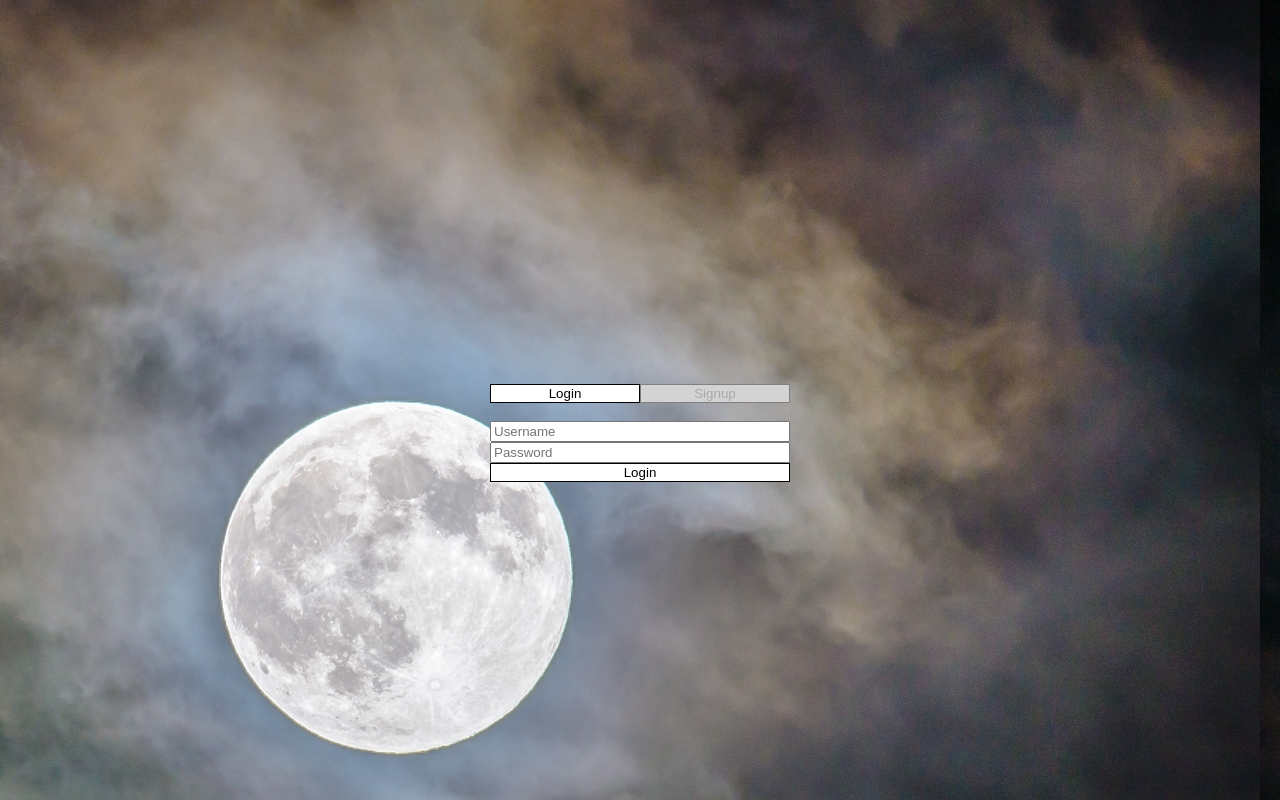
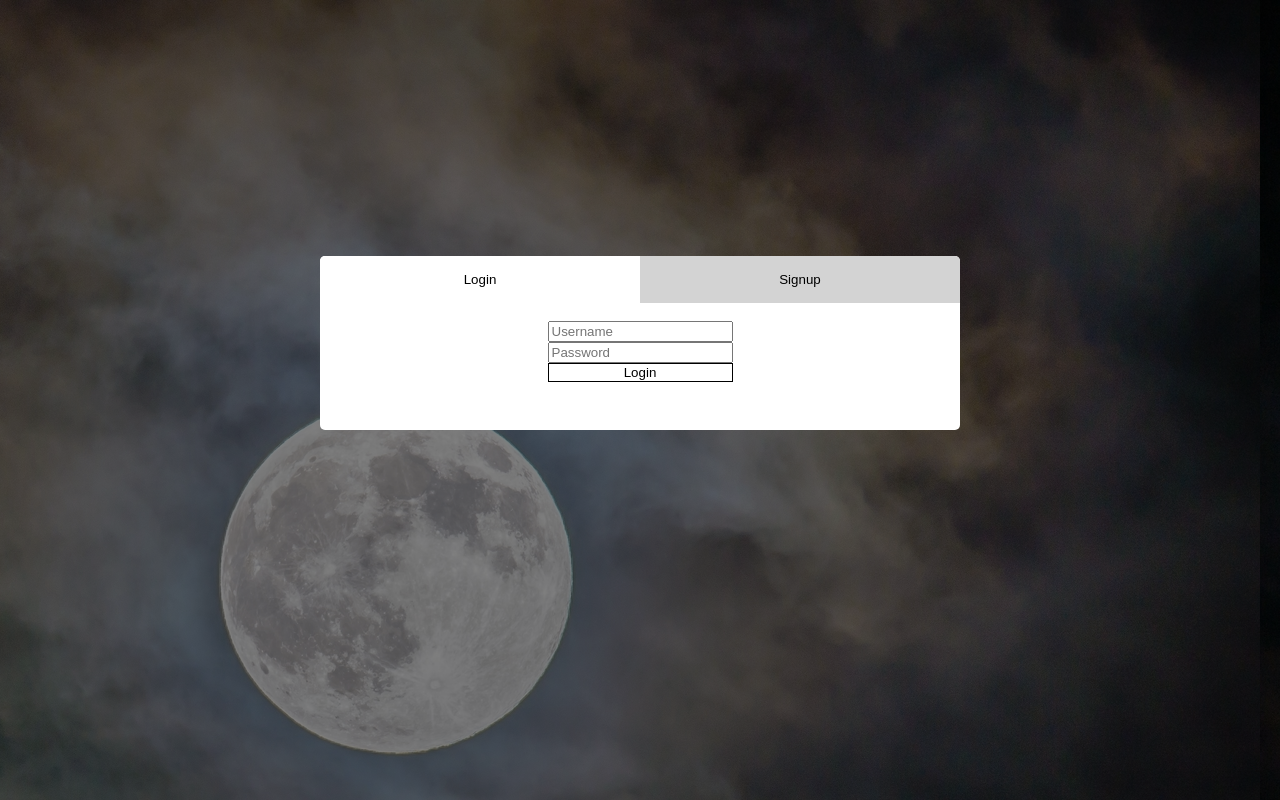
Before and after one commit to snoozzze-team/frontend, a React (Create React App) app: page /login in a window 1280 px wide. Built offline with nearby package versions, Linux system fonts and the light colour scheme.

Commit message:
make authmodal look better

```diff
--- a/src/components/AuthModal.js
+++ b/src/components/AuthModal.js
@@ -7,26 +7,63 @@ import Register from "./Register"
 export default function AuthModal({ isLogin, ...props }) {
   const Style = styled.div`
     position: fixed;
+    top: 0;
+    z-index: 9999;
     width: 100%;
     height: 100%;
+    background: rgb(0, 0, 0, 0.5);
+
+    > div {
+      border-radius: 5px;
+      background: white;
+      display: flex;
+      flex-direction: column;
+      align-items: center;
+      width: 50%;
+      min-width: 300px;
+      margin: 20% auto;
+      padding-bottom: 3rem;
+    }
+    a {
+      :first-child {
+        border-top-left-radius: 5px;
+        button {
+          border-top-left-radius: 5px;
+        }
+      }
+      :last-child {
+        border-top-right-radius: 5px;
+        button {
+            border-top-right-radius: 5px;
+          }
+      }
+      }
+    }
     div button {
-      border: 1px solid gray;
+      border: none;
       background-color: lightgray;
-      color: darkgray;
+      color: black;
       :disabled {
         background-color: white;
         border-color: black;
         color: black;
+        border-bottom: none;
+        :first-child {
+          border-top-left-radius: 5px;
+        }
+        :last-child {
+          border-top-right-radius: 5px;
+        }
       }
     }
     > div {
-      width: 300px;
-      margin: 30% auto;
       display: flex;
       flex-direction: column;
       > div {
+        width: 100%;
         button {
           width: 50%;
+          padding: 1rem;
         }
       }
       form {
--- a/src/components/Login.js
+++ b/src/components/Login.js
@@ -16,7 +16,7 @@ export default function Login(props) {
     e.preventDefault()
     try {
       await LoginUser(credentials)
-      props.history.push("/dashboard")
+      props.history.push("/")
     } catch (error) {
       const status = error.response && error.response.status
       switch (status) {
--- a/src/components/Register.js
+++ b/src/components/Register.js
@@ -23,7 +23,7 @@ export default function Register(props) {
           username: account.username,
           password: account.password
         })
-        props.history.push("/dashboard")
+        props.history.push("/")
       } catch (error) {
         const status = error.response && error.response.status
         setError(`${status}: ${error.response}`)
```
